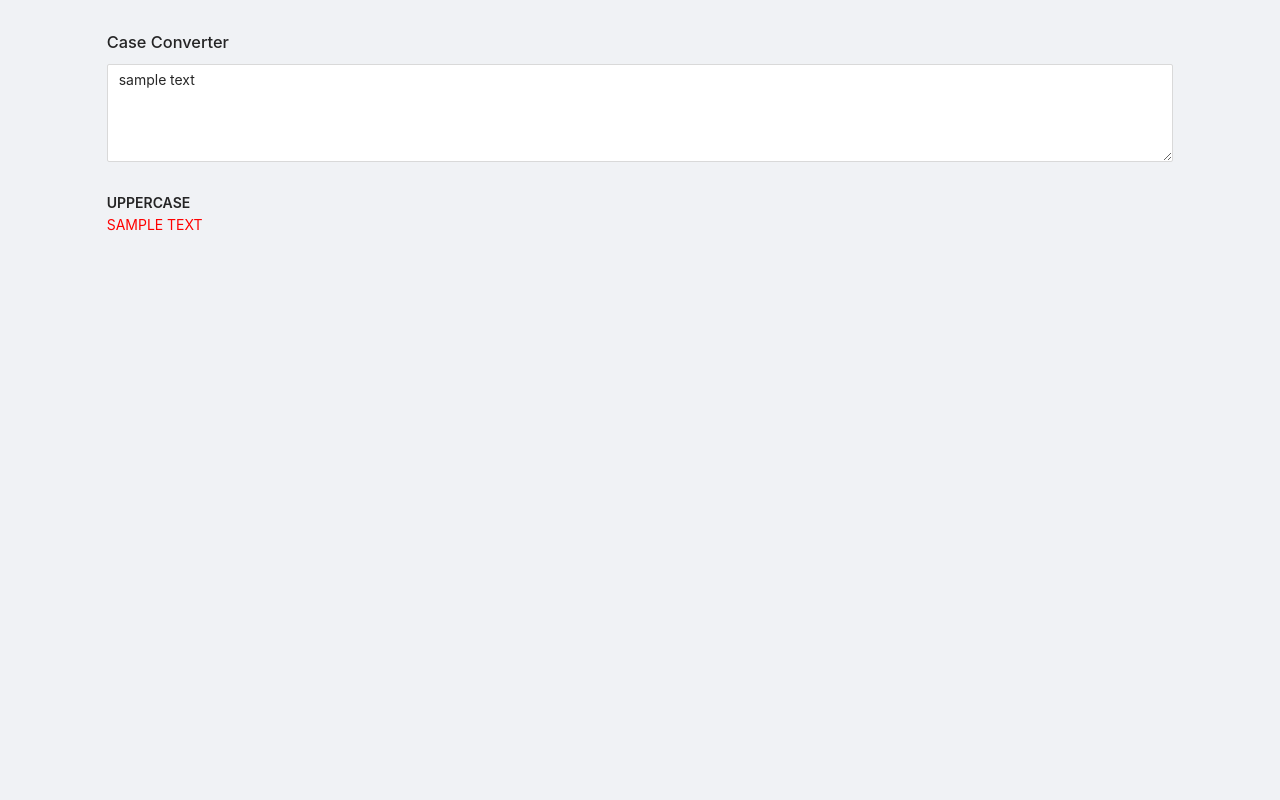
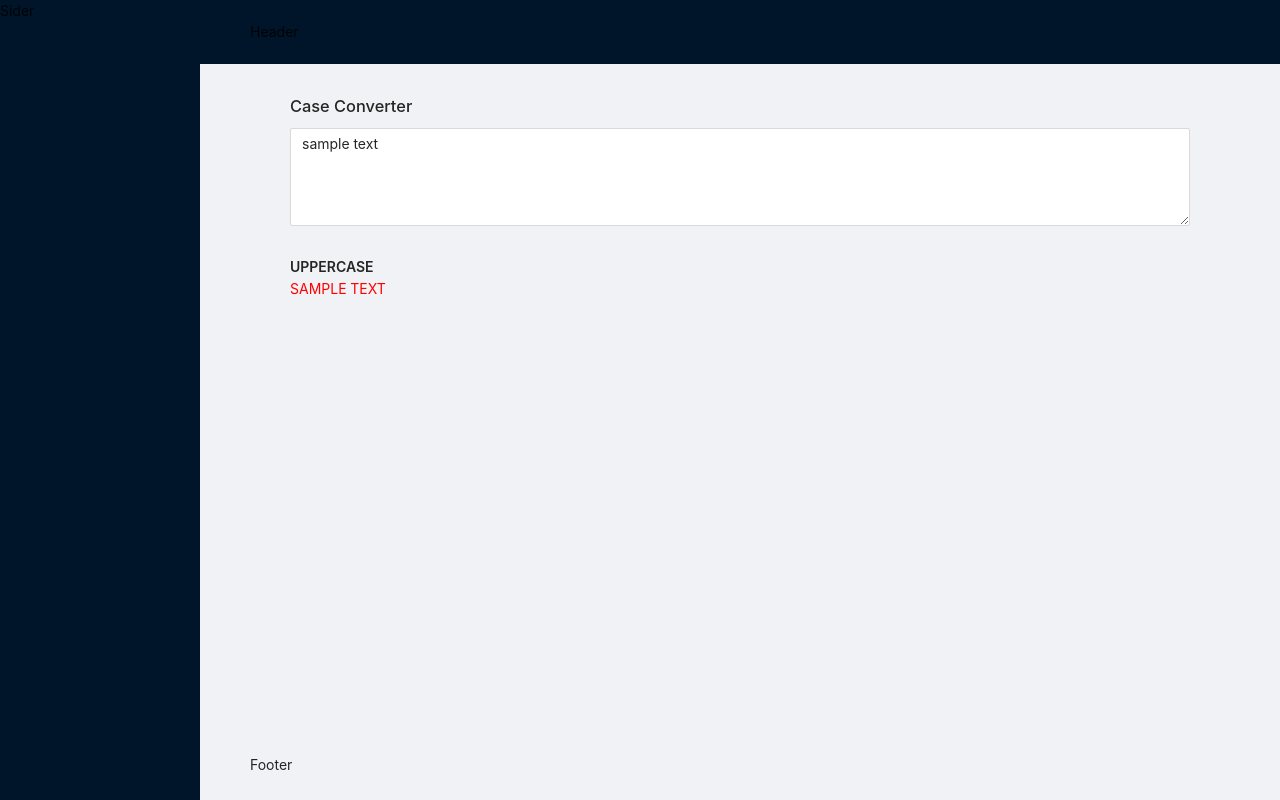
Before and after one commit to vigneshwaran-chandrasekaran/case-converter, a React (Create React App) app: page /url-query-string-parser in a window 1280 px wide. Built offline with nearby package versions, Linux system fonts and the light colour scheme.

Commit message:
layout addded

```diff
--- a/src/router.js
+++ b/src/router.js
@@ -4,13 +4,15 @@ import { BrowserRouter, Switch, Route } from 'react-router-dom';
 
 import * as Pages from './pages';
 
-const { Content } = Layout;
+const { Header, Footer, Sider, Content } = Layout;
 
 export default function Router() {
 	return (
 		<BrowserRouter>
 			<Layout style={{ minHeight: '100vh' }}>
+				<Sider>Sider</Sider>
 				<Layout>
+					<Header>Header</Header>
 					<Content>
 						<Switch>
 							<Route path="/case-converter">
@@ -24,6 +26,7 @@ export default function Router() {
 							</Route>
 						</Switch>
 					</Content>
+					<Footer>Footer</Footer>
 				</Layout>
 			</Layout>
 		</BrowserRouter>
```
